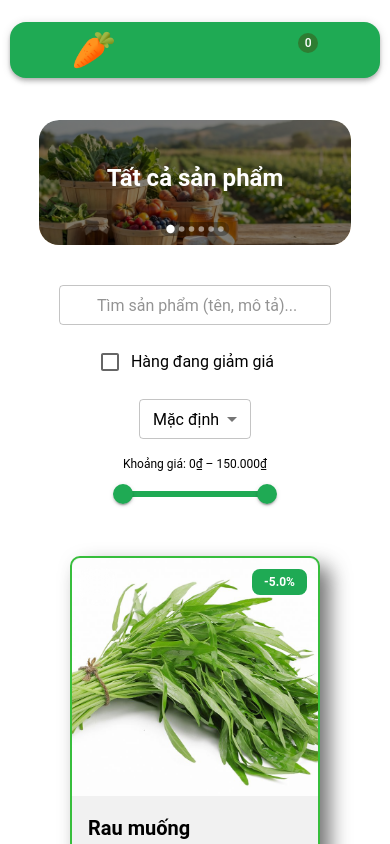
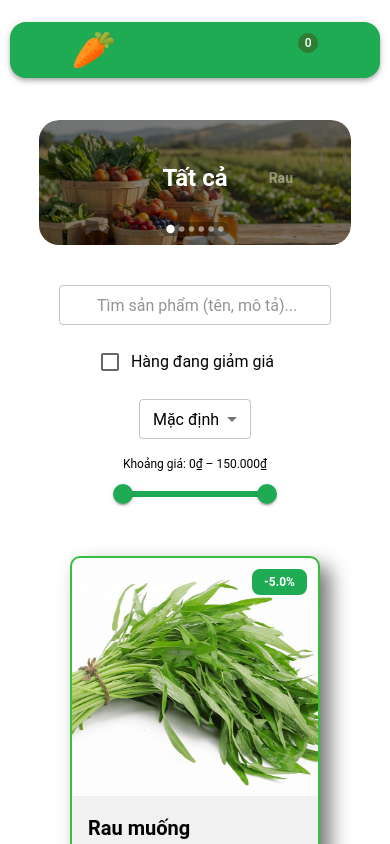
Before and after one commit to soda2611/demo, a Next.js app: page / in a window 390 px wide. Both pictures are taken after a click on the button "XEM SẢN PHẨM". Shown: the top 844 px of the page. Built offline with nearby package versions, Linux system fonts and the light colour scheme; some icons are missing; a web font is replaced by a local one.

Commit message:
feat: tối ưu responsive cho tab sản phẩm

```diff
--- a/app/features/ProductSection.js
+++ b/app/features/ProductSection.js
@@ -288,15 +288,31 @@ export default function ProductPage({ products = {}, banners, onAddToCart }) {
           >
             <KeyboardArrowLeftIcon />
           </IconButton>
-
-          <Typography
-            variant="h4"
-            component="div"
-            sx={{ fontWeight: "bold", mb: 1, color: "white", flexGrow: 1, "@media (max-width:500px)": {fontSize: 24} }}
-          >
-            {tab > 0 ? categories[tab - 1] : "Tất cả sản phẩm"}
-          </Typography>
-
+          <Box sx={{display: 'flex', alignItems: 'center', flexGrow: 1}}>
+            <Typography
+              onClick={() => setTab(tab - 1)}
+              variant="h6"
+              component="div"
+              sx={{ fontWeight: "bold", mb: 1, color: "#ffffff6c", textAlign: "right", width: "26%", cursor: 'pointer', "@media (max-width:500px)": {fontSize: 14, textAlign: 'center'} }}
+            >
+              {(tab > 0) && (tab > 1 ? categories[tab - 2] : "Tất cả")}
+            </Typography>
+            <Typography
+              variant="h4"
+              component="div"
+              sx={{ fontWeight: "bold", mb: 1, color: "white", width: "48%", "@media (max-width:500px)": {fontSize: 24} }}
+            >
+              {tab > 0 ? categories[tab - 1] : "Tất cả"}
+            </Typography>
+            <Typography
+              onClick={() => setTab(tab + 1)}
+              variant="h6"
+              component="div"
+              sx={{ fontWeight: "bold", mb: 1, color: "#ffffff6c", textAlign: "left", width: "26%", cursor: 'pointer', "@media (max-width:500px)": {fontSize: 14, textAlign: 'center'} }}
+            >
+              {tab < MAX_TAB && categories[tab]}
+            </Typography>
+          </Box>
           <IconButton
             disabled={tab === totalTabs - 1}
             sx={{ color: "white", height: "100%", borderRadius: 0 }}
```
